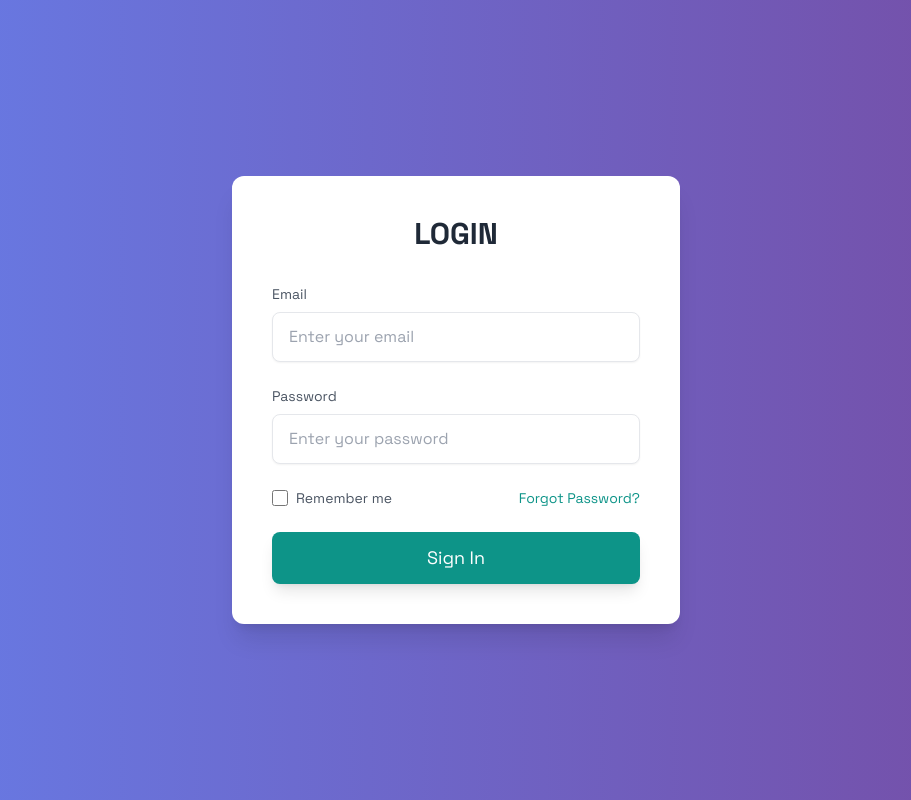
After one commit to kebyo14/uzum_market, a Django app: page //login in a window 1280 px wide. The commit adds this page. Shown: the whole page, without its empty margins (184-1095 px from the left). Run offline with Django 4.2, Linux system fonts and the light colour scheme; some libraries are stand-ins or nearby versions.

```diff
--- a/myapp/static/js/script.js
+++ b/myapp/static/js/script.js
@@ -15,3 +15,75 @@ document.addEventListener('DOMContentLoaded', function () {
       });
     });
   });
+  window.addEventListener("load", () => {
+    // Grouping elements for stagger animation
+    const elementsToAnimate = [
+      "#form-title",
+      "#email-input",
+      "#password-input",
+      "#remember-me",
+      "#forgot-password",
+      "#sign-in-button",
+    ];
+
+    // Applying stagger with GSAP
+    gsap.from(elementsToAnimate, {
+      opacity: 0,
+      y: -30,
+      duration: 0.6,
+      ease: "power2.out",
+      stagger: 0.2,
+    });
+
+    // Input fields animation on focus
+    document.querySelectorAll("input").forEach((input) => {
+      input.addEventListener("focus", () => {
+        gsap.to(input, {
+          scale: 1.05,
+          boxShadow: "0px 4px 20px rgba(0, 128, 128, 0.4)",
+          duration: 0.3,
+          ease: "power2.out",
+        });
+      });
+      input.addEventListener("blur", () => {
+        gsap.to(input, {
+          scale: 1,
+          boxShadow: "0px 0px 0px rgba(0, 0, 0, 0)",
+          duration: 0.3,
+          ease: "power2.in",
+        });
+      });
+    });
+
+    // Forgot Password link animation on click
+    const forgotPasswordLink = document.querySelector("#forgot-password");
+    forgotPasswordLink.addEventListener("click", (e) => {
+      e.preventDefault();
+      gsap.to(forgotPasswordLink, {
+        color: "#ff6347",
+        duration: 0.3,
+        ease: "power2.out",
+        yoyo: true,
+        repeat: 1,
+      });
+    });
+
+    // Button hover animation
+    const signInButton = document.querySelector("button");
+    signInButton.addEventListener("mouseenter", () => {
+      gsap.to(signInButton, {
+        scale: 1.1,
+        boxShadow: "0px 4px 20px rgba(0, 128, 128, 0.4)",
+        duration: 0.3,
+        ease: "power2.out",
+      });
+    });
+    signInButton.addEventListener("mouseleave", () => {
+      gsap.to(signInButton, {
+        scale: 1,
+        boxShadow: "0px 0px 0px rgba(0, 0, 0, 0)",
+        duration: 0.3,
+        ease: "power2.in",
+      });
+    });
+  });
--- /dev/null
+++ b/myapp/templates/login.html
@@ -0,0 +1,105 @@
+<!DOCTYPE html>
+<html lang="en">
+  <head>
+    <!-- Code by: www.codeinfoweb.com -->
+    <meta charset="UTF-8" />
+    <meta name="viewport" content="width=device-width, initial-scale=1.0" />
+    <title>Login for Administration</title>
+    <!-- Tailwind CSS CDN -->
+    <script src="https://cdn.tailwindcss.com"></script>
+    <!-- GSAP CDN -->
+    <script
+      src="https://cdnjs.cloudflare.com/ajax/libs/gsap/3.12.2/gsap.min.js"
+      defer
+    ></script>
+
+    <style>
+      @import url("https://fonts.googleapis.com/css2?family=Space+Grotesk:wght@300..700&display=swap");
+
+      body {
+        background: linear-gradient(to right, #667eea, #764ba2);
+        font-family: "Space Grotesk", sans-serif;
+      }
+
+      input:focus {
+        outline: none;
+      }
+    </style>
+  </head>
+  <body class="flex items-center justify-center min-h-screen bg-gray-50">
+    <div id="login-form" class="w-full max-w-md">
+      <div class="bg-white shadow-xl rounded-xl p-10">
+        <!-- Title -->
+        <h2
+          id="form-title"
+          class="text-3xl uppercase font-bold text-center mb-8 text-gray-800"
+        >
+          Login
+        </h2>
+        <form action="#" method="POST" class="space-y-6">
+          <!-- Email Input -->
+          <div id="email-input">
+            <label for="email" class="block text-sm text-gray-600 mb-2"
+              >Email</label
+            >
+            <input
+              type="email"
+              id="email"
+              name="email"
+              required
+              class="w-full px-4 py-3 border border-gray-200 rounded-lg shadow-sm transition-all duration-300"
+              placeholder="Enter your email"
+            />
+          </div>
+
+          <!-- Password Input -->
+          <div id="password-input">
+            <label for="password" class="block text-sm text-gray-600 mb-2"
+              >Password</label
+            >
+            <input
+              type="password"
+              id="password"
+              name="password"
+              required
+              class="w-full px-4 py-3 border border-gray-200 rounded-lg shadow-sm transition-all duration-300"
+              placeholder="Enter your password"
+            />
+          </div>
+
+          <!-- Remember me and Forgot Password -->
+          <div class="flex justify-between items-center">
+            <label
+              class="flex items-center text-sm text-gray-600"
+              id="remember-me"
+            >
+              <input
+                type="checkbox"
+                class="form-checkbox h-4 w-4 text-teal-600 border-gray-300 rounded transition duration-200"
+              />
+              <span class="ml-2">Remember me</span>
+            </label>
+            <a
+              href="#"
+              id="forgot-password"
+              class="text-sm text-teal-600 hover:underline"
+              >Forgot Password?</a
+            >
+          </div>
+
+          <!-- Sign In Button -->
+          <div id="sign-in-button">
+            <button
+              type="submit"
+              class="w-full py-3 bg-teal-600 text-white text-lg rounded-lg hover:bg-teal-700 transition duration-300 ease-in-out shadow-lg"
+            >
+              Sign In
+            </button>
+          </div>
+        </form>
+      </div>
+    </div>
+
+    <script src="script.js"></script>
+  </body>
+</html>
--- a/myapp/urls.py
+++ b/myapp/urls.py
@@ -3,4 +3,5 @@ from . import views
 
 urlpatterns = [
     path('', views.home, name='home'),
+    path('/login', views.login_view, name='login'),
 ]
--- a/myapp/views.py
+++ b/myapp/views.py
@@ -1,6 +1,24 @@
-from django.shortcuts import render
+from django.shortcuts import render, redirect
 from .models import Product
+from django.contrib.auth import authenticate, login
+from django.contrib import messages
 
 def home(request):
     products = Product.objects.all()
     return render(request, 'uzum.html', {'products': products})
+
+
+def login_view(request):
+    if request.method == 'POST':
+        email = request.POST.get('email')
+        password = request.POST.get('password')
+
+        user = authenticate(request, username=email, password=password)
+
+        if user is not None:
+            login(request, user)
+            return redirect('/admin')
+        else:
+            messages.error(request, 'Неверный логин или пароль')
+
+    return render(request, 'login.html')
```
Also changed, not shown: myapp/models.py (+8 -0 lines), myapp/templates/uzum.html (+8 -1 lines), db.sqlite3, myapp/migrations/0002_customuser.py (added).
